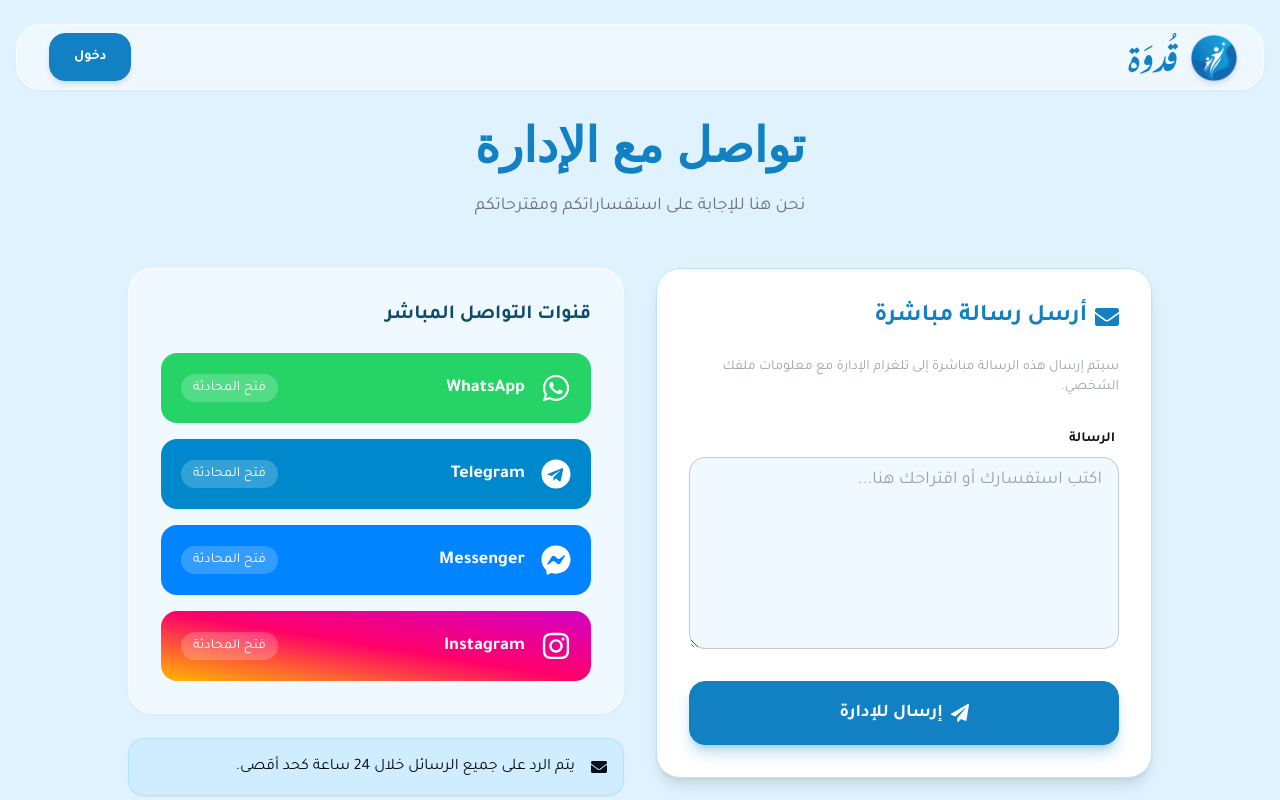
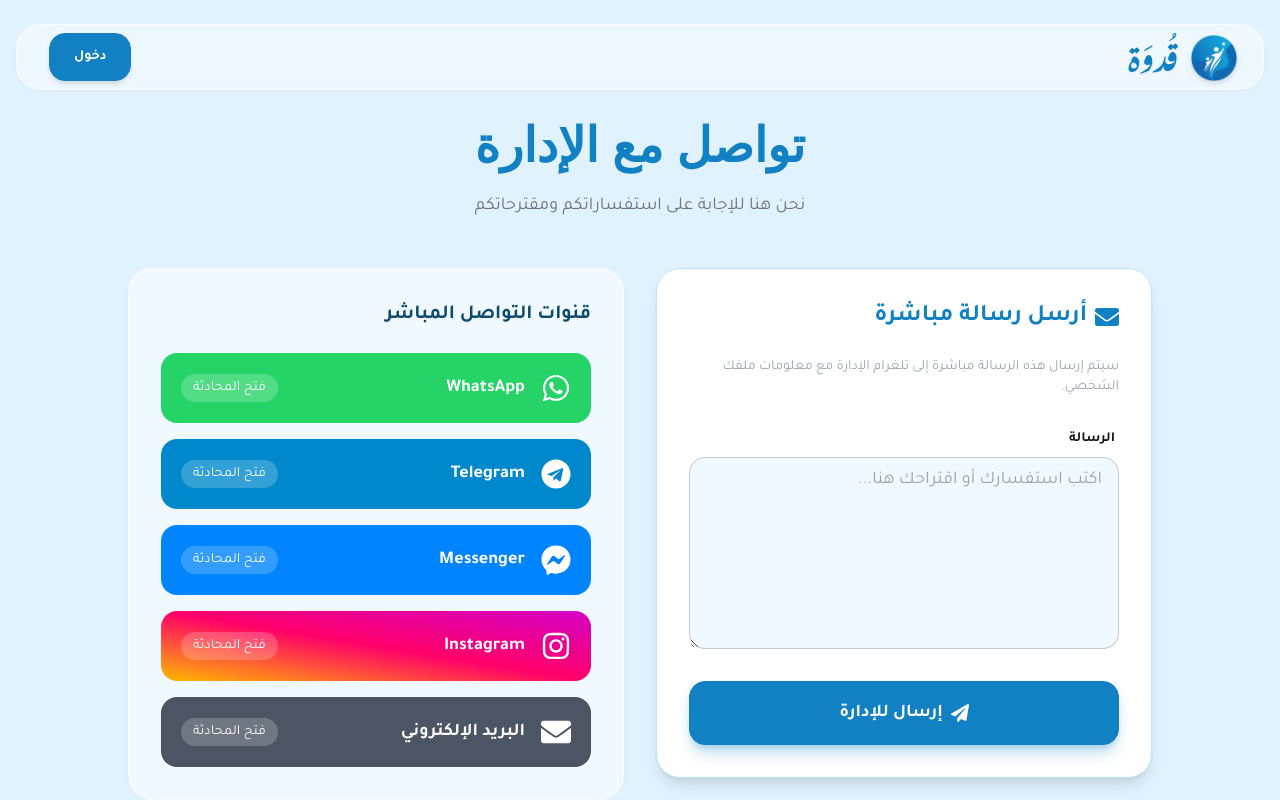
Before and after one commit to subhi-muhshieh/Qudwa, a Next.js app: page /contact in a window 1280 px wide. Shown: the top 800 px of the page. Built offline with nearby package versions, Linux system fonts and the light colour scheme; no server answers; a web font is replaced by a local one.

Commit message:
add email button in contact page

```diff
--- a/app/contact/page.js
+++ b/app/contact/page.js
@@ -39,6 +39,13 @@
       url: 'https://ig.me/m/QudwaAssoc',
       color: 'bg-gradient-to-tr from-[#FFB800] via-[#FF0069] to-[#D300C5]',
       textColor: 'text-white'
+    },
+    {
+        name: 'البريد الإلكتروني',
+         icon: <FaEnvelope className="text-2xl sm:text-3xl" />,
+         url: 'mailto:qudwa.ltk@gmail.com?subject=استفسار من موقع قدوة',
+         color: 'bg-gray-600 hover:bg-gray-700',
+         textColor: 'text-white'
     }
   ];
 
```
